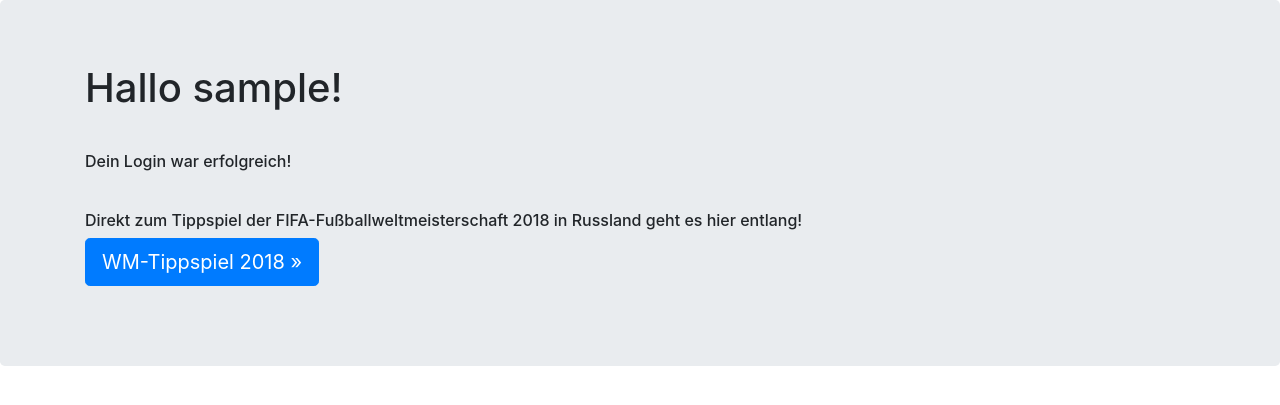
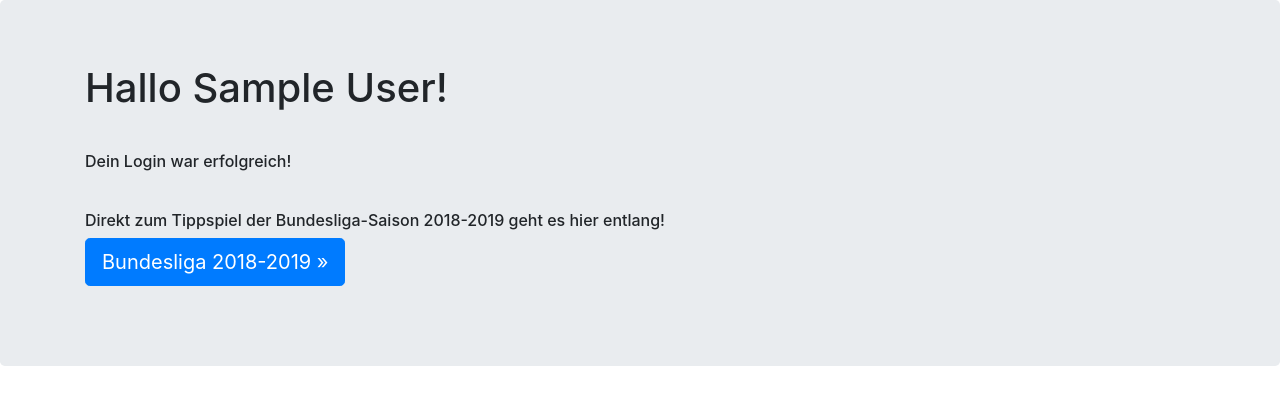
Before and after one commit to MaHeb95/betting-pool, a PHP site: page /start.php in a window 1280 px wide. Shown: the part 56-461 px from the top of the page. Run offline with PHP 8.4, Linux system fonts and the light colour scheme; the visitor is signed in with stand-in values (Sample User, id 1); data that the repository does not hold is empty; a stand-in replaces the project's code that opens the database connection.

Commit message:
add seasonbet overview to

```diff
--- a/start.php
+++ b/start.php
@@ -18,9 +18,9 @@ require ("config.php");
 require ("match.php");
 require ("bet.php"); //for get_user only
 
-$statement = $pdo->prepare("SELECT username FROM " . $db_name . ".user WHERE id =" . $userid);
+$statement = $pdo->prepare("SELECT displayname FROM " . $db_name . ".user WHERE id =" . $userid);
 $statement->execute();
-$user = $statement->fetch(PDO::FETCH_ASSOC)['username'];
+$user = $statement->fetch(PDO::FETCH_ASSOC)['displayname'];
 
 $betgroups = get_betgroups_from_user($userid);
 ?>
@@ -35,8 +35,8 @@ $betgroups = get_betgroups_from_user($userid);
                 <?php /*echo '&nbsp;'; foreach ($betgroups AS $row) { echo $row['name']; echo ',&nbsp;'; } */?>
             </h6>
             <h5><?php /*echo '&nbsp;'; */?></h5>-->
-            <h6>Direkt zum Tippspiel der FIFA-Fußballweltmeisterschaft 2018 in Russland geht es hier entlang!<?php echo '&nbsp;'; ?> </h6>
-            <p><a class="btn btn-primary btn-lg" href="tipps.php?season=2" role="button">WM-Tippspiel 2018 »</a></p>
+            <h6>Direkt zum Tippspiel der Bundesliga-Saison 2018-2019 geht es hier entlang!<?php echo '&nbsp;'; ?> </h6>
+            <p><a class="btn btn-primary btn-lg" href="tipps.php?season=3" role="button">Bundesliga 2018-2019 »</a></p>
         </div>
     </div>
 <?php
```
